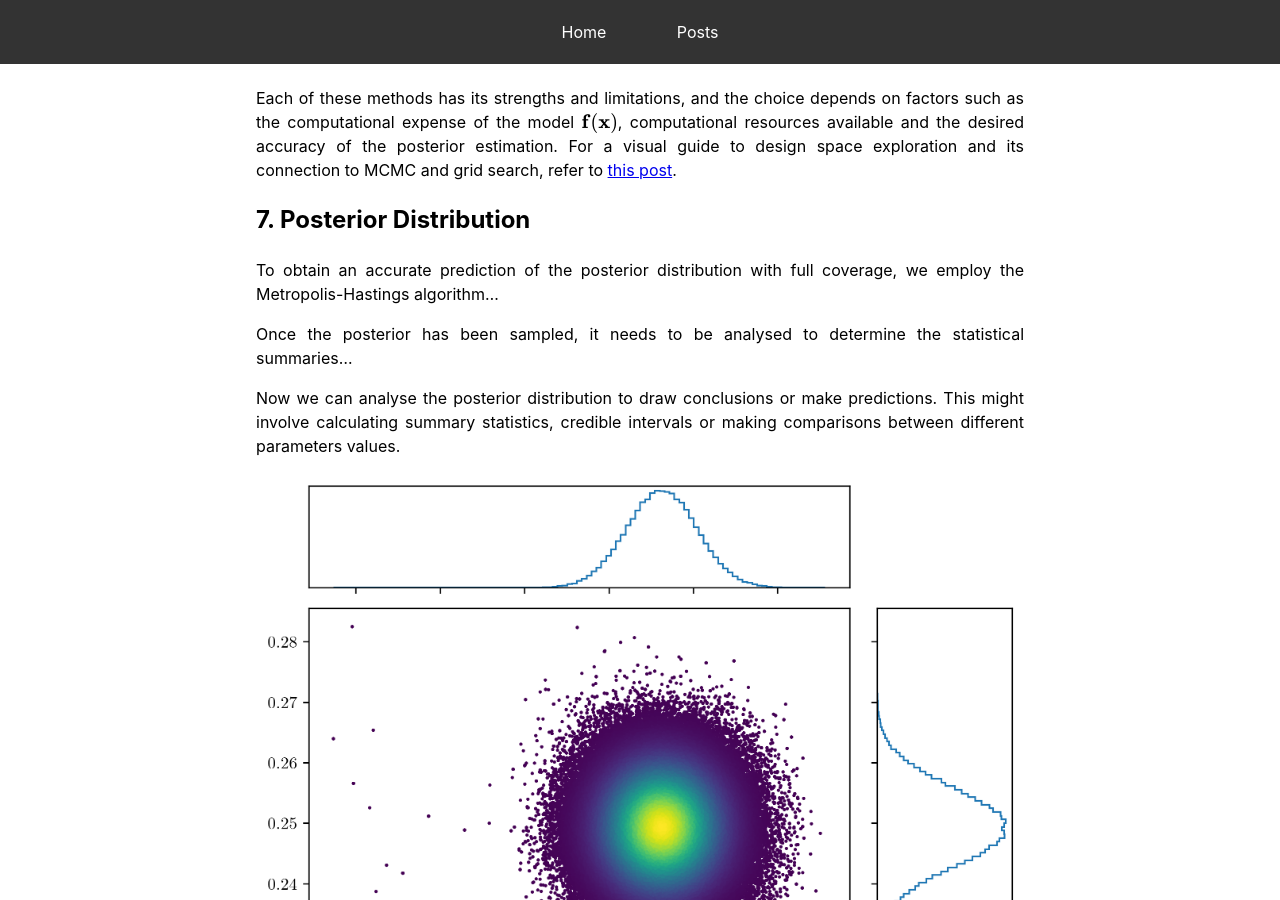
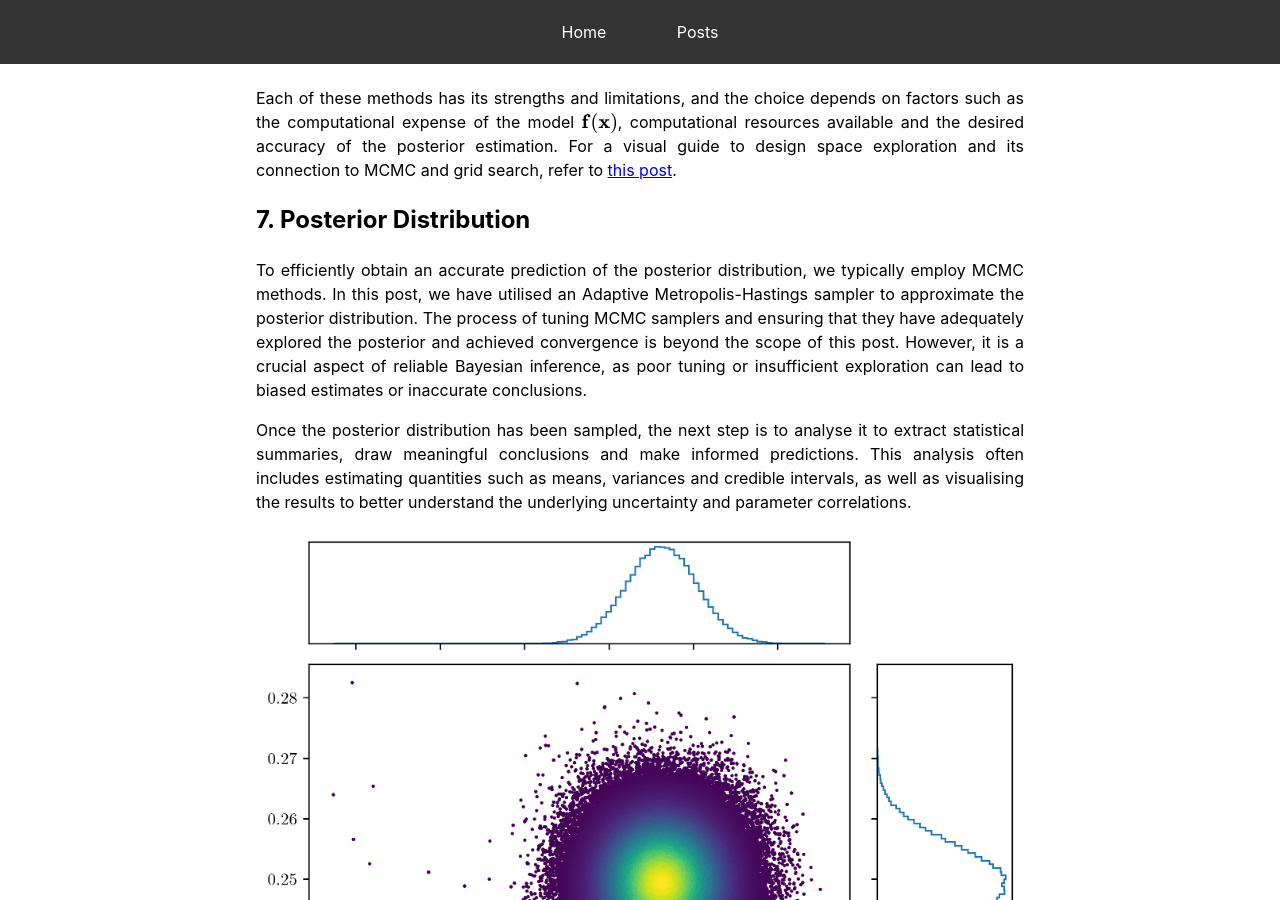
Before and after one commit to mark-hobbs/mark-hobbs.github.io, a Jekyll site: the page built from _posts/2024-12-02-bayesian-inference.md, in a window 1280 px wide and 900 px high, scrolled down 6666 px. Built offline with Jekyll 4.4.1, drawn with Linux system fonts in a browser that asks for light colours; formulas are drawn with MathJax 3; some of the changed text lies outside the part shown.

Commit message:
General updates

```diff
--- a/_posts/2024-12-02-bayesian-inference.md
+++ b/_posts/2024-12-02-bayesian-inference.md
@@ -61,7 +61,7 @@ The figure below illustrates the results of this fitting process. The *true* mod
 
 ## 5. Bayesian inference
 
-A Bayesian framework offers significant advantages for addressing inverse problems. Bayesian inference is the process of updating our beliefs about the probability of an event based on prior knowledge and observed data using Bayes' theorem. In the context of the presented problem, we update our beliefs about the probability of the parameter values in our model based on prior knowledge and experimental observations. Bayes' theorem is an extremely powerful concept, particularly in situations where uncertainty exists and where prior knowledge or beliefs can be incorporated into the analysis.
+A Bayesian framework offers significant advantages for addressing inverse problems. Bayesian inference is the process of updating our beliefs about the probability of an event based on prior knowledge and observed data using Bayes' theorem. In the context of the presented problem, we update our beliefs about the probability of the parameter values in our model based on prior knowledge and experimental observations. Bayes' theorem is an extremely powerful concept, particularly in situations where uncertainty exists, data is limited and where prior knowledge or beliefs can be incorporated into the analysis.
 
 ### 5.1 Bayes' Theorem
 
@@ -153,11 +153,9 @@ Each of these methods has its strengths and limitations, and the choice depends
 
 ## 7. Posterior Distribution
 
-To obtain an accurate prediction of the posterior distribution with full coverage, we employ the Metropolis-Hastings algorithm...
+To efficiently obtain an accurate prediction of the posterior distribution, we typically employ MCMC methods. In this post, we have utilised an Adaptive Metropolis-Hastings sampler to approximate the posterior distribution. The process of tuning MCMC samplers and ensuring that they have adequately explored the posterior and achieved convergence is beyond the scope of this post. However, it is a crucial aspect of reliable Bayesian inference, as poor tuning or insufficient exploration can lead to biased estimates or inaccurate conclusions.
 
-Once the posterior has been sampled, it needs to be analysed to determine the statistical summaries...
-
-Now we can analyse the posterior distribution to draw conclusions or make predictions. This might involve calculating summary statistics, credible intervals or making comparisons between different parameters values.
+Once the posterior distribution has been sampled, the next step is to analyse it to extract statistical summaries, draw meaningful conclusions and make informed predictions. This analysis often includes estimating quantities such as means, variances and credible intervals, as well as visualising the results to better understand the underlying uncertainty and parameter correlations.
 
 ![](/assets/images/posterior.png)
 
```
